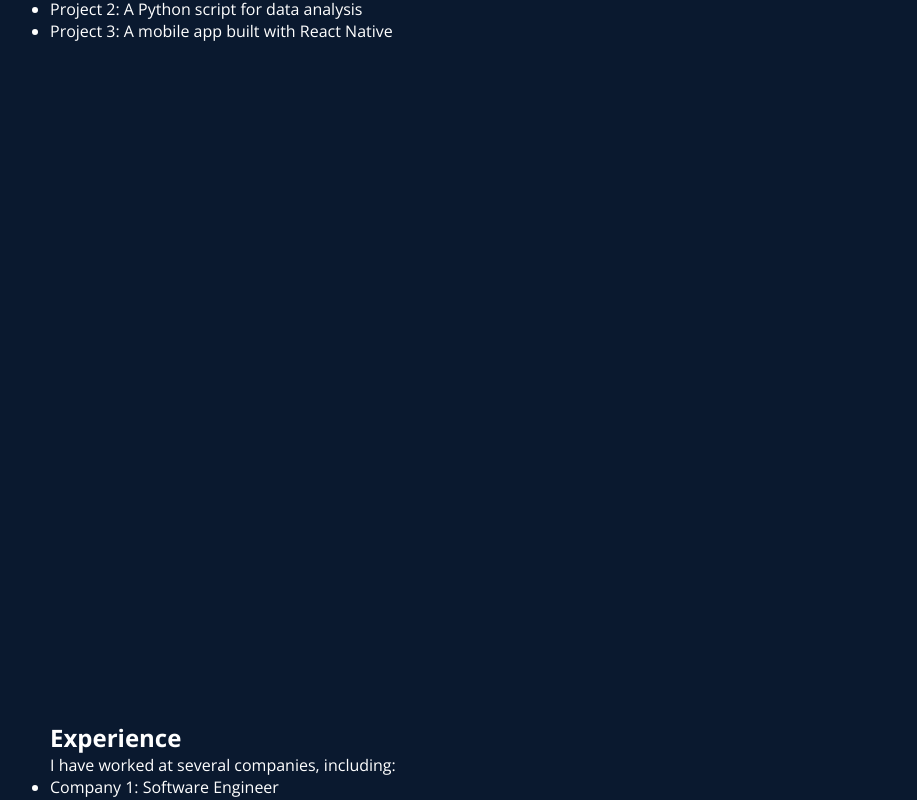
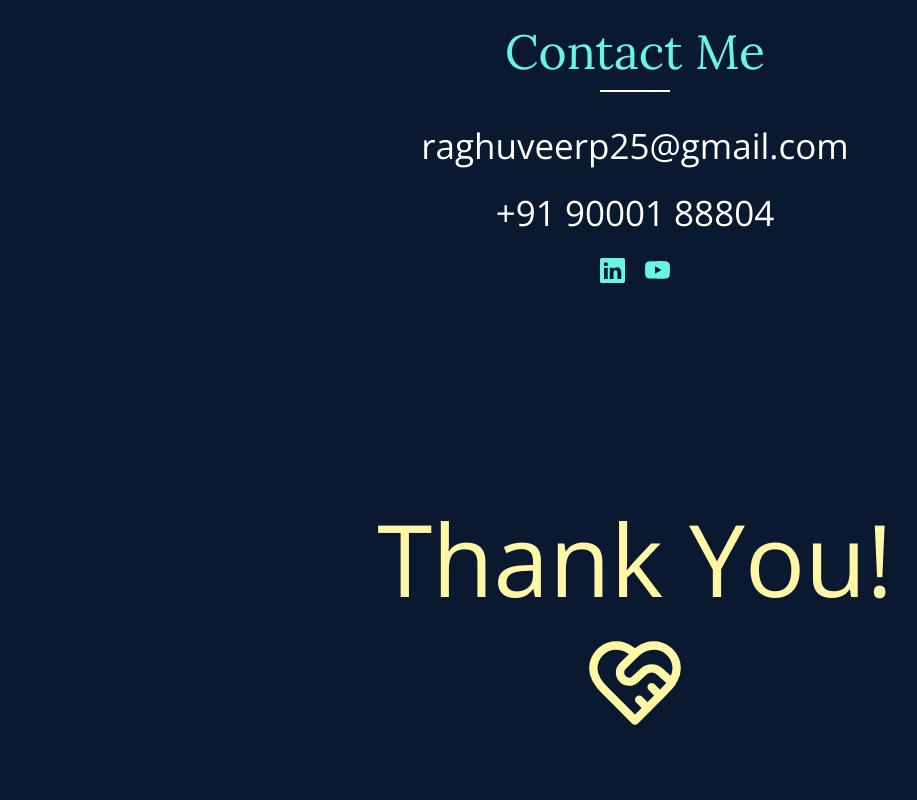
Before and after one commit to raghuveertech/portfolio, a React (Vite) app: page / in a window 1280 px wide. Shown: the part 879-1679 px from the top of the page, without its empty margins (5-922 px from the left). After the commit the page ends 1641 px from the top, so only its background shows below. Built offline with nearby package versions, Linux system fonts and the light colour scheme.

Commit message:
contact section, back to top updated

```diff
--- a/src/App.jsx
+++ b/src/App.jsx
@@ -1,11 +1,15 @@
+import { useEffect, useState } from 'react';
+import { CgArrowUp } from 'react-icons/cg';
+import { Link } from 'react-scroll';
 import MainHeader from '@components/MainHeader';
 import Introduction from '@components/Introduction';
 import Skills from '@components/Skills';
-import { useEffect, useState } from 'react';
+import Contact from '@components/Contact';
 import '@scss/app.scss';
 
 const App = () => {
   const [isScrolled, setIsScrolled] = useState(false);
+  const [showBackToTop, setShowBackToTop] = useState(false);
 
   useEffect(() => {
     let timeout;
@@ -13,6 +17,7 @@ const App = () => {
       clearTimeout(timeout);
       timeout = setTimeout(() => {
         setIsScrolled(window.scrollY > 100);
+        setShowBackToTop(window.scrollY > 500);
       }, 50);
     };
     window.addEventListener('scroll', handleScroll);
@@ -27,7 +32,7 @@ const App = () => {
       <MainHeader isScrolled={isScrolled} />
       <Introduction />
       <Skills />
-      <section className='section' id='latestWork'>
+      {/* <section className='section' id='latestWork'>
         <h2>Latest Work</h2>
         <p>Here are some of my latest projects:</p>
         <ul>
@@ -53,14 +58,21 @@ const App = () => {
           <li>"I enjoyed working with Raghuveer on this project."</li>
           <li>"Raghuveer is very knowledgeable and helpful."</li>
         </ul>
-      </section>
-      <section className='section' id='contact'>
-        <h2>Contact</h2>
-        <p>If you would like to get in touch, please reach out to me at:</p>
-        <ul>
-          <li>Email:</li>
-        </ul>
-      </section>
+      </section> */}
+      <Contact />
+      {showBackToTop && (
+        <Link
+          to='introduction'
+          smooth={true}
+          duration={500}
+          offset={-80}
+          spy={true}
+          activeClass='active'
+          className='scroll-to-top'
+        >
+          <CgArrowUp />
+        </Link>
+      )}
     </div>
   );
 };
--- /dev/null
+++ b/src/components/Contact.jsx
@@ -0,0 +1,41 @@
+import '@scss/contact.scss';
+import { BsLinkedin, BsYoutube } from 'react-icons/bs';
+import { LuHeartHandshake } from 'react-icons/lu';
+
+const Contact = () => {
+  return (
+    <section className='section contact' id='contact'>
+      <h2 className='section-header'>Contact Me</h2>
+      <p className='email'>
+        <a href='mailto:raghuveerp25@gmail.com'>raghuveerp25@gmail.com</a>
+      </p>
+      <p className='phone'>
+        <a href='tel:+919000188804'>+91 90001 88804</a>
+      </p>
+      <div className='soical'>
+        <a
+          href='https://www.linkedin.com/in/raghuveertech/'
+          target='_blank'
+          rel='noopener noreferrer'
+          aria-label='LinkedIn Profile'
+        >
+          <BsLinkedin />
+        </a>
+        <a
+          href='https://www.youtube.com/@raghuveertech'
+          target='_blank'
+          rel='noopener noreferrer'
+          aria-label='YouTube Channel'
+        >
+          <BsYoutube />
+        </a>
+      </div>
+      <div className='thank-you'>
+        <p>Thank you!</p>
+        <LuHeartHandshake className='heart' />
+      </div>
+    </section>
+  );
+};
+
+export default Contact;
--- a/src/components/Introduction.jsx
+++ b/src/components/Introduction.jsx
@@ -11,7 +11,7 @@ const Introduction = () => {
             Fullstack JavaScript Developer | UI/UX Designer
           </h2>
           <Link
-            className='button primary'
+            className='button'
             to='contact'
             smooth={true}
             duration={500}
@@ -19,6 +19,9 @@ const Introduction = () => {
           >
             Contact Me
           </Link>
+          <div className='mobile-download'>
+            <button className='button solid'>Download Resume</button>
+          </div>
         </div>
         <div className='image'>
           <div className='image-wrapper'>
--- a/src/scss/app.scss
+++ b/src/scss/app.scss
@@ -8,6 +8,33 @@
 
 .section {
   height: 100vh;
+  padding-top: 100px;
+  @media screen and (max-width: $breakpoint-lg) {
+    padding-top: 50px;
+  }
+}
+
+.section-header {
+  margin-bottom: 40px;
+  position: relative;
+  color: $secondary-color;
+  font-size: 48px;
+  font-weight: $font-weight-light;
+  font-family: $secondary-font;
+  display: inline-block;
+  @media screen and (max-width: $breakpoint-lg) {
+    font-size: 36px;
+  }
+  &::after {
+    content: '';
+    position: absolute;
+    width: 70px;
+    height: 2px;
+    background-color: $white;
+    bottom: -10px;
+    left: 50%;
+    transform: translateX(-50%);
+  }
 }
 
 .button {
@@ -31,4 +58,39 @@
     padding: 8px 16px;
     font-size: 14px;
   }
+  &.solid {
+    background-color: $white;
+    color: $primary-color;
+    border: 2px solid $white;
+    &:hover {
+      background-color: $primary-color;
+      color: $white;
+    }
+  }
 }
+
+.scroll-to-top {
+  position: fixed;
+  bottom: 20px;
+  right: 20px;
+  background-color: $white;
+  color: $primary-color;
+  border-radius: 50%;
+  padding: 10px;
+  font-size: 24px;
+  transition: $transition;
+  cursor: pointer;
+  width: 50px;
+  height: 50px;
+  display: flex;
+  justify-content: center;
+  align-items: center;
+  &:hover {
+    background-color: $secondary-color;
+    color: $primary-color;
+  }
+  @media screen and (max-width: $breakpoint-lg) {
+    padding: 8px;
+    font-size: 14px;
+  }
+}
--- /dev/null
+++ b/src/scss/contact.scss
@@ -0,0 +1,50 @@
+@import '@scss/variables';
+
+.contact {
+  text-align: center;
+  .email,
+  .phone {
+    margin-bottom: 20px;
+    @media screen and (max-width: $breakpoint-lg) {
+      margin-bottom: 10px;
+    }
+    a {
+      font-size: 35px;
+      font-weight: $font-weight-light;
+      color: $white;
+      text-decoration: none;
+      transition: $transition;
+      &:hover {
+        color: $secondary-color;
+      }
+      @media screen and (max-width: $breakpoint-lg) {
+        font-size: 25px;
+      }
+    }
+  }
+  .soical {
+    display: flex;
+    justify-content: center;
+    gap: 20px;
+    a {
+      font-size: 25px;
+      color: $secondary-color;
+      text-decoration: none;
+      transition: $transition;
+      &:hover {
+        color: $white;
+      }
+    }
+  }
+  .thank-you {
+    margin: 200px 0;
+    font-size: 100px;
+    color: $tertiary-color;
+    text-transform: capitalize;
+    font-weight: $font-weight-light;
+    @media screen and (max-width: $breakpoint-md) {
+      margin: 100px 0;
+      font-size: 50px;
+    }
+  }
+}
--- a/src/scss/introduction.scss
+++ b/src/scss/introduction.scss
@@ -16,7 +16,7 @@
     }
     @media screen and (max-width: $breakpoint-sm) {
       flex-direction: column-reverse;
-      top: -40px;
+      top: -20px;
     }
     .content {
       flex: 0 0 70%;
@@ -65,6 +65,15 @@
           text-align: center;
         }
       }
+      .mobile-download {
+        display: none;
+        padding: 20px 0;
+        @media screen and (max-width: $breakpoint-xl) {
+          display: block;
+          margin: 0 auto;
+          margin-bottom: 20px;
+        }
+      }
     }
     .image {
       flex: 0 0 30%;
@@ -101,8 +110,8 @@
           background-color: $secondary-color;
           width: 100%;
           height: 100%;
-          top: 20px;
-          left: 20px;
+          top: 15px;
+          left: 15px;
           @media screen and (max-width: $breakpoint-lg) {
             left: 10px;
             top: 10px;
--- a/src/scss/skills.scss
+++ b/src/scss/skills.scss
@@ -10,16 +10,9 @@
   .skills {
     padding: 20px 0;
     text-align: center;
-    .marquee {
-      overflow: hidden; // Hide overflow for clean edges
-      width: 100%;
-      display: flex;
-      align-items: center;
-
-      &:hover .skill-item {
-        animation-play-state: paused; // Pause marquee on hover
-      }
-    }
+    max-width: 1200px;
+    padding: 0 15px;
+    margin: 0 auto;
 
     .skill-item {
       display: inline-flex;
@@ -99,7 +92,7 @@
     }
 
     // Responsive adjustments
-    @media (max-width: 767px) {
+    @media (max-width: $breakpoint-md) {
       .skill-item {
         margin: 0 1rem;
         svg {
```
